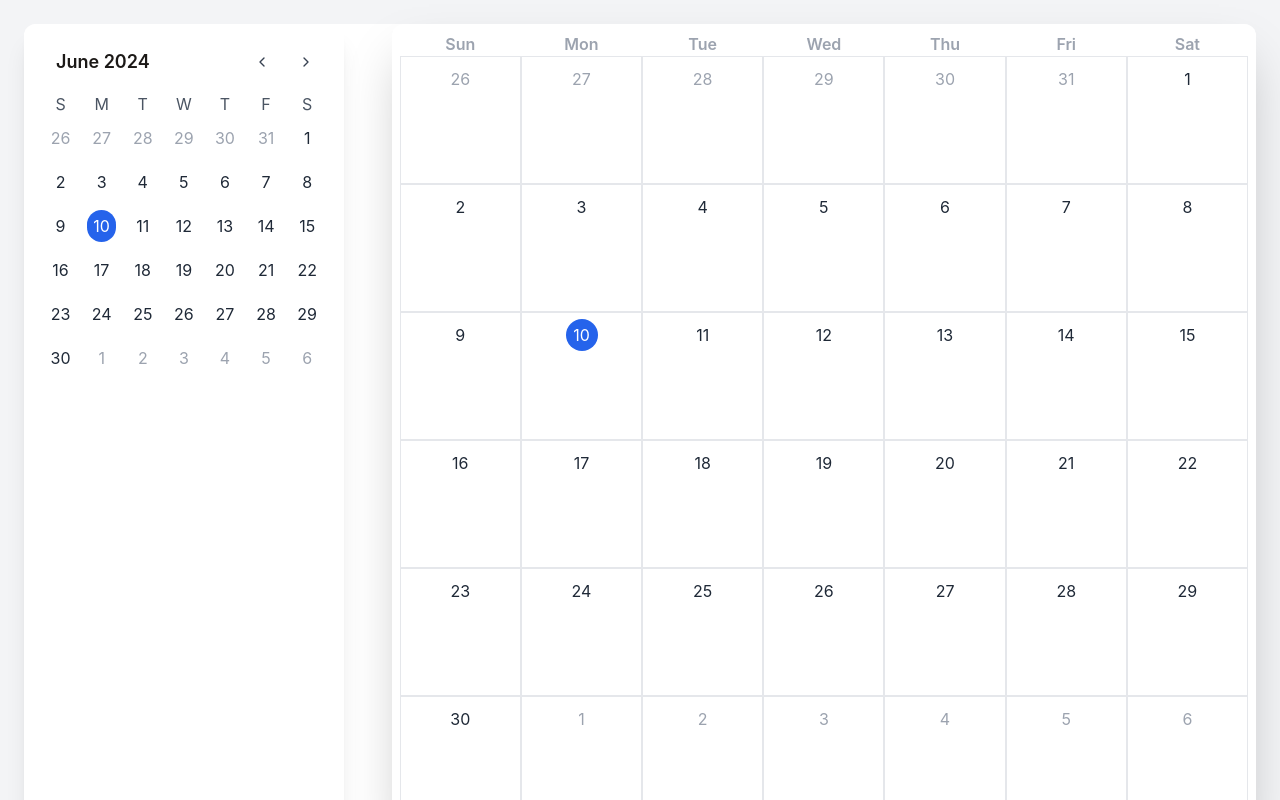
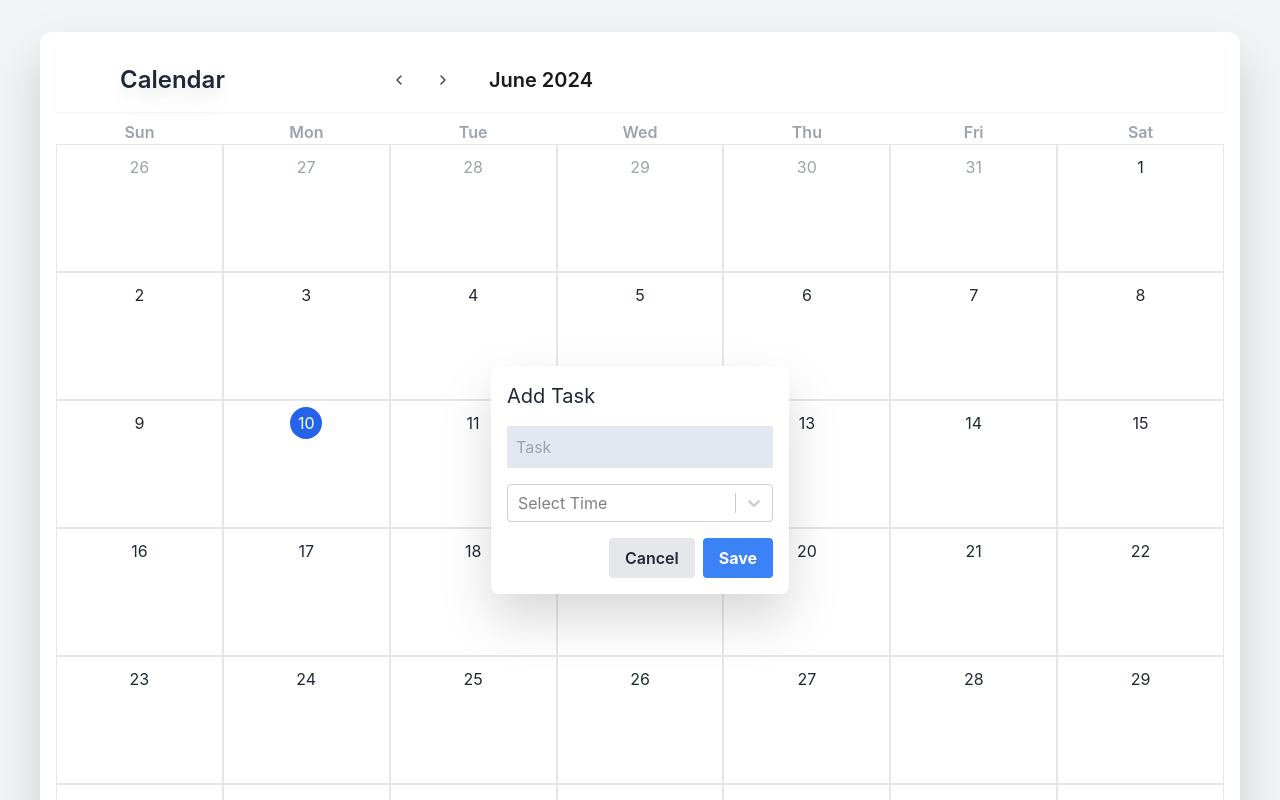
Before and after one commit to mrseeker53/calendar, a React (Vite) app: page / in a window 1280 px wide. Both pictures are taken after a click on the element "10". Shown: the top 800 px of the page. Built offline with nearby package versions, Linux system fonts and the light colour scheme.

Commit message:
update: remove sidebar calendar & add README.md file

```diff
--- a/src/components/Calendar/Calendar.jsx
+++ b/src/components/Calendar/Calendar.jsx
@@ -27,28 +27,13 @@ const Calendar = () => {
 	};
 
 	return (
-		<div className="flex bg-white rounded-xl w-full my-6">
-			<div className="bg-white rounded-xl shadow-xl px-4 py-6">
+		<div className="rounded-xl w-full py-4 m-4">
+			<div className="bg-white p-4 drop-shadow-2xl rounded-xl w-full">
 				<CalendarHeader
 					currentMonth={currentMonth}
 					prevMonth={prevMonth}
 					nextMonth={nextMonth}
 				/>
-				<CalendarWeek currentMonth={currentMonth} />
-				<CalendarDays
-					currentMonth={currentMonth}
-					selectedDate={selectedDate}
-					onDateClick={(day) => setSelectedDate(day)}
-					tasks={tasks}
-				/>
-				{showModal && (
-					<TaskModal
-						selectedDate={selectedDate}
-						onClose={() => setShowModal(false)}
-					/>
-				)}
-			</div>
-			<div className="bg-white p-2 shadow-2xl rounded-xl ml-12 w-3/4">
 				<TasksDisplay
 					currentMonth={currentMonth}
 					onAddTasksClick={openModal}
--- a/src/components/Calendar/CalendarHeader.jsx
+++ b/src/components/Calendar/CalendarHeader.jsx
@@ -8,11 +8,9 @@ const CalendarHeader = ({ currentMonth, prevMonth, nextMonth }) => {
 
 
 	return (
-		<div className="flex justify-between items-center mb-4 px-2">
-			<span className="text-lg font-semibold text-stone-900 pl-2">
-				{format(currentMonth, "MMMM yyyy")}
-			</span>
-			<div className="flex items-center space-x-4">
+		<div className="flex items-center mb-2 px-16 py-4 bg-white shadow-sm">
+			<span className="text-gray-800 font-semibold text-2xl drop-shadow-xl cursor-pointer">Calendar</span>
+			<div className="flex items-center space-x-4 pl-40 pr-8">
 				<button
 					onClick={prevMonth}
 					className="p-1.5 bg-white text-gray-700 hover:bg-slate-100 border-none focus:outline-none focus:bg-slate-200 rounded-full"
@@ -26,6 +24,10 @@ const CalendarHeader = ({ currentMonth, prevMonth, nextMonth }) => {
 					<FiChevronRight />
 				</button>
 			</div>
+
+			<span className="text-xl font-semibold text-stone-900">
+				{format(currentMonth, "MMMM yyyy")}
+			</span>
 		</div>
 	);
 };
--- a/src/components/Task/TaskModal.jsx
+++ b/src/components/Task/TaskModal.jsx
@@ -26,9 +26,9 @@ const TaskModal = ({ selectedDate, onClose, onAddTask }) => {
 	};
 
 	return (
-		<div className="fixed inset-0 bg-gray-800 bg-opacity-50 flex items-center justify-center">
-			<div className="bg-white rounded-lg shadow-lg p-4">
-				<h2 className="text-xl mb-4">Add Task</h2>
+		<div className="fixed inset-0 flex items-center justify-center">
+			<div className="bg-white rounded-lg drop-shadow-2xl p-4">
+				<h2 className="text-gray-800 text-xl mb-4">Add Task</h2>
 				<input
 					type="text"
 					className="bg-slate-200 text-gray-800 border p-2 w-full mb-4"
@@ -39,13 +39,13 @@ const TaskModal = ({ selectedDate, onClose, onAddTask }) => {
 				<TimeSlotSelector selectedTime={time} onTimeChange={setTime} />
 				<div className="flex justify-end">
 					<button
-						className="bg-gray-200 hover:bg-gray-300 text-gray-800 font-semibold py-2 px-4 rounded mr-2"
+						className="bg-gray-200 hover:bg-gray-300 text-gray-800 font-semibold py-2 px-4 rounded border-none focus:outline-none mr-2"
 						onClick={onClose}
 					>
 						Cancel
 					</button>
 					<button
-						className="bg-blue-500 hover:bg-blue-700 text-white font-bold py-2 px-4 rounded"
+						className="bg-blue-500 hover:bg-blue-700 text-white font-bold py-2 px-4 rounded border-none focus:outline-none"
 						onClick={handleSave}
 					>
 						Save
```
Also changed, not shown: 1 other file (tests, documents, lock files or other folders).
